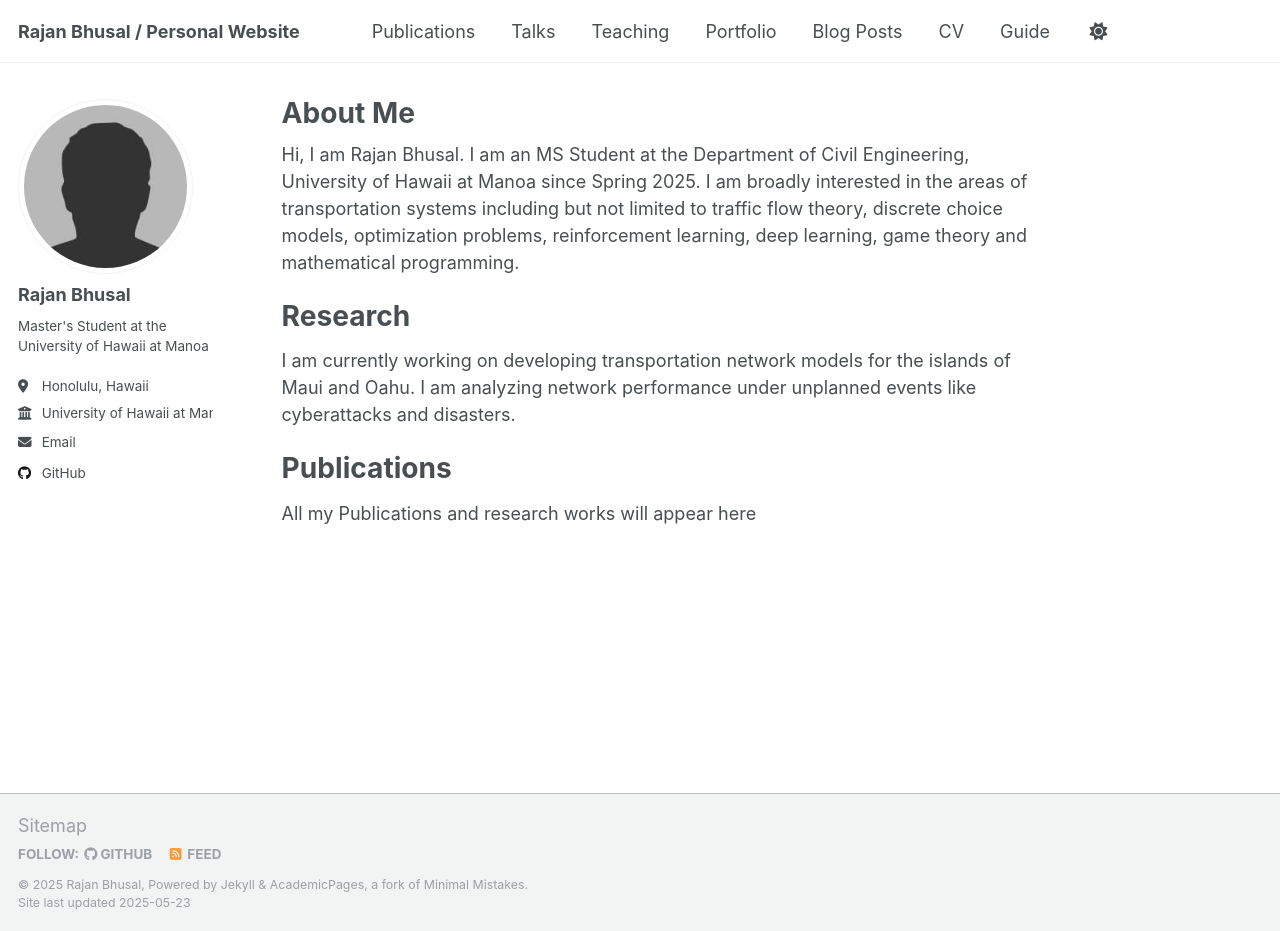
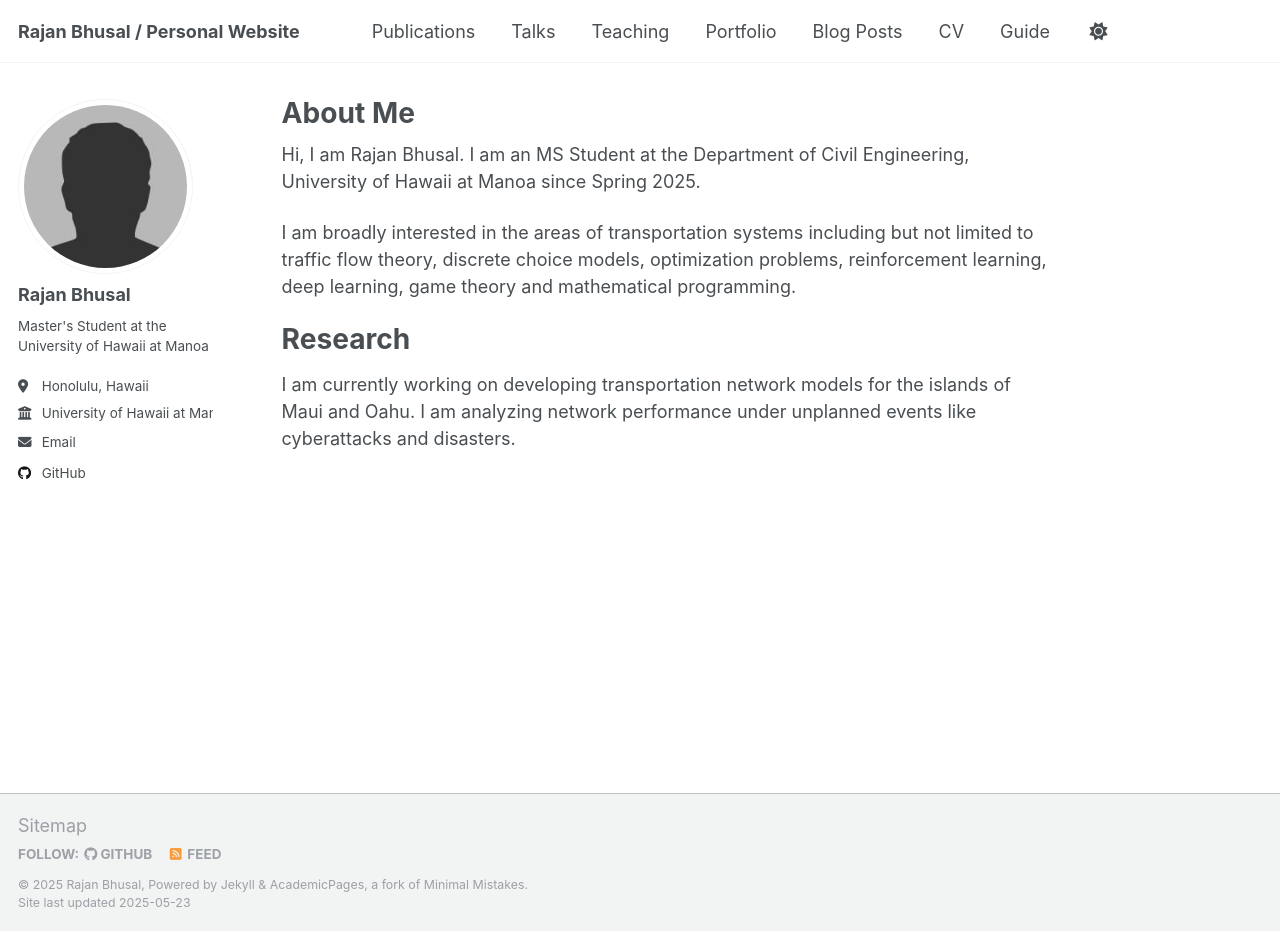
Before and after one commit to rajanbhusal/rajanbhusal.github.io, a Jekyll site: the page built from _pages/about.md, in a window 1280 px wide and 931 px high. Built offline with Jekyll 4.4.1, drawn with Linux system fonts in a browser that asks for light colours.

Commit message:
Update about.md

```diff
--- a/_pages/about.md
+++ b/_pages/about.md
@@ -8,12 +8,9 @@ redirect_from:
 ---
 
   Hi, I am Rajan Bhusal. I am an MS Student at the Department of Civil Engineering, University of Hawaii at Manoa since Spring 2025.
+
   I am broadly interested in the areas of transportation systems including but not limited to traffic flow theory, discrete choice models, optimization problems, reinforcement learning, deep learning, game theory and mathematical programming.
 
 Research
 ======
 I am currently working on developing transportation network models for the islands of Maui and Oahu. I am analyzing network performance under unplanned events like cyberattacks and disasters.
-
-Publications
-======
-All my Publications and research works will appear here
```
